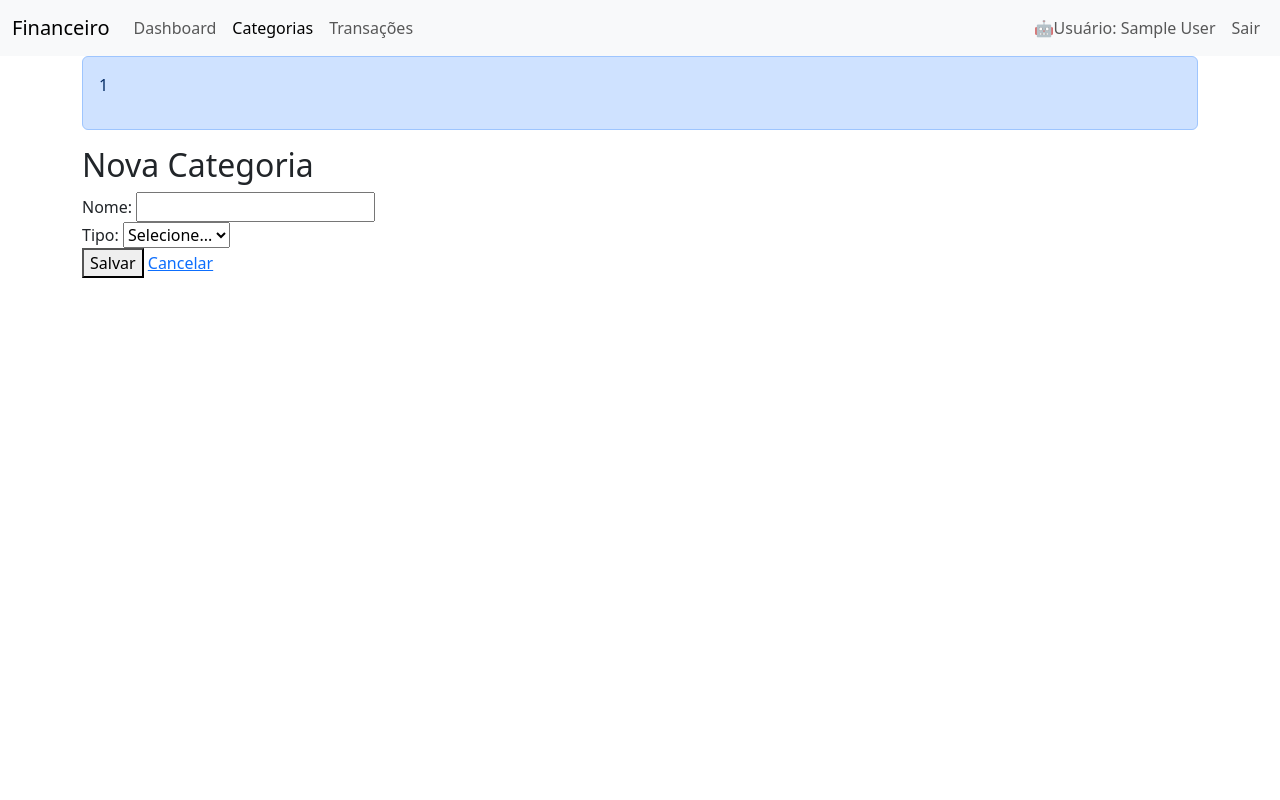
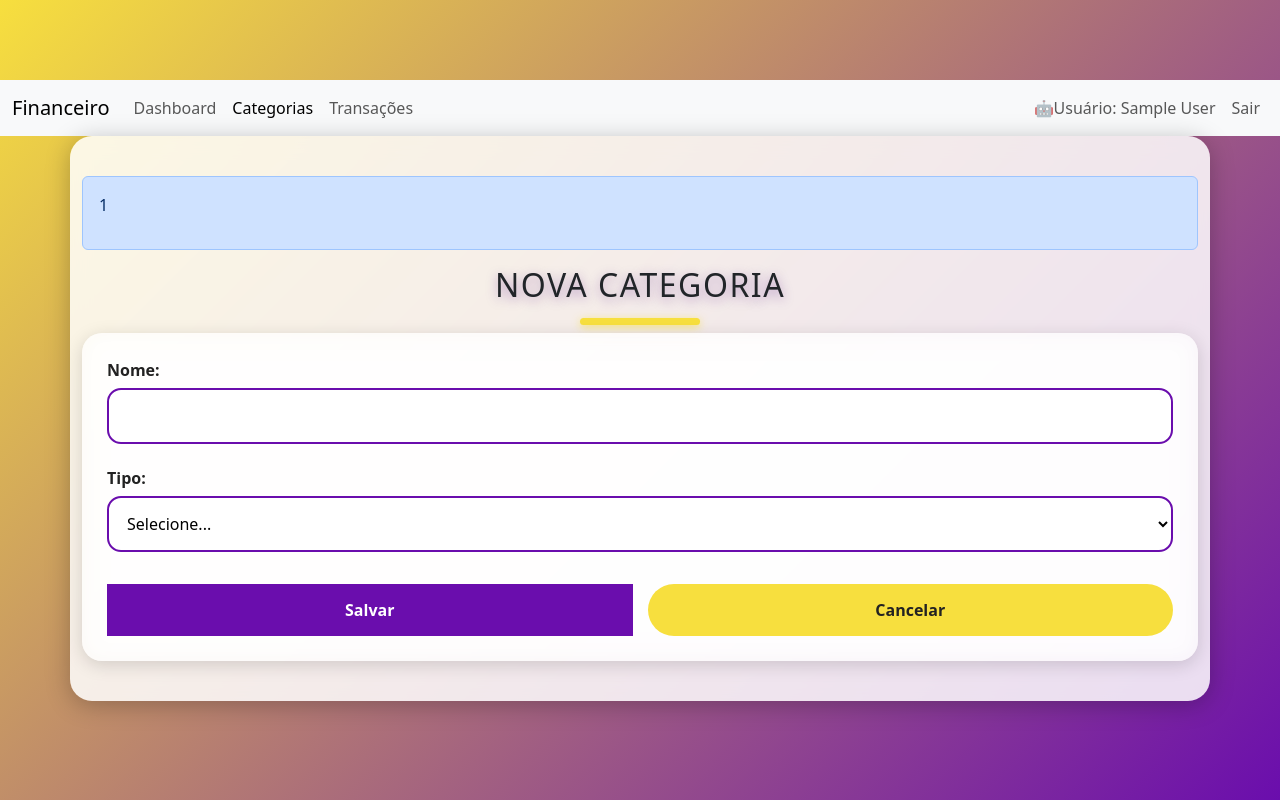
Before and after one commit to amandaguerchebru/financeiro, a PHP site: page /categorias_formulario.php in a window 1280 px wide. Run offline with PHP 8.4, Linux system fonts and the light colour scheme; the visitor is signed in with stand-in values (Sample User, id 1).

Commit message:
css
quase tudo finalizado, só falta a parte do formulário das categorias para ser melhorada na estilização

```diff
--- a/categorias_formulario.php
+++ b/categorias_formulario.php
@@ -40,10 +40,11 @@ if ($id_categoria) {
     <meta charset="UTF-8">
     <meta name="viewport" content="width=device-width, initial-scale=1.0">
     <title>Categorias - Sistema Financeiro</title>
+    <link rel="stylesheet" href="style_catform.css">
 </head>
 
 <body>
-    <?php include 'navbar.php' ?>
+    <?php include 'navbar.php'?>
     <?php include 'bootstrap.php' ?>
     <div class="container">
         <!-- <h1>Sistema Financeiro</h1>
@@ -55,7 +56,7 @@ if ($id_categoria) {
 
         <?php exibir_mensagem(); ?>
 
-        <!-- <nav>
+        <!-- <nav class="navbar-custom navbar navbar-expand-lg>
             <ul>
                 <li><a href="index.php">Dashboard</a></li>
                 <li><a href="categorias_listar.php">Categorias</a></li>
@@ -65,7 +66,7 @@ if ($id_categoria) {
 
         <h2><?php echo $categoria ? 'Editar' : 'Nova'; ?> Categoria</h2>
 
-        <form action="categorias_salvar.php" method="POST">
+        <form action="categorias_salvar.php" method="POST" class="form-card">
             <?php if ($categoria): ?>
                 <input type="hidden" name="id_categoria" value="<?php echo $categoria['id_categoria']; ?>">
             <?php endif; ?>
@@ -86,9 +87,9 @@ if ($id_categoria) {
                 </select>
             </div>
 
-            <div>
+            <div class="actions">
                 <button type="submit">Salvar</button>
-                <a href="categorias_listar.php">Cancelar</a>
+                <a href="categorias_listar.php" class="cancelar">Cancelar</a>
             </div>
         </form>
     </div>
--- a/categorias_listar.php
+++ b/categorias_listar.php
@@ -28,6 +28,7 @@ $categorias = $stmt->fetchAll();
     <meta name="viewport" content="width=device-width, initial-scale=1.0">
     <title>Categorias - Sistema Financeiro</title>
     <link href="https://cdn.jsdelivr.net/npm/bootstrap@5.3.8/dist/css/bootstrap.min.css" rel="stylesheet" integrity="sha384-sRIl4kxILFvY47J16cr9ZwB07vP4J8+LH7qKQnuqkuIAvNWLzeN8tE5YBujZqJLB" crossorigin="anonymous">
+    <link rel="stylesheet" href="style_catlistar.css">
 </head>
 
 <body>
--- a/navbar.php
+++ b/navbar.php
@@ -1,4 +1,4 @@
-<nav class="navbar navbar-expand-lg bg-body-tertiary">
+<nav class="navbar navbar-expand-lg bg-body-tertiary" class= class="navbar-custom navbar navbar-expand-lg">
         <div class="container-fluid">
             <a class="navbar-brand" href="#">Financeiro</a>
             <button class="navbar-toggler" type="button" data-bs-toggle="collapse" data-bs-target="#navbarNav" aria-controls="navbarNav" aria-expanded="false" aria-label="Toggle navigation">
--- /dev/null
+++ b/style_catform.css
@@ -0,0 +1,130 @@
+/* FUNDO EM GRADIENTE MINIONS */
+body {
+    background: linear-gradient(135deg, #F7DF3E 0%, #6A0DAD 100%);
+    min-height: 100vh;
+    padding-top: 80px;
+}
+
+/* CONTAINER CENTRAL */
+.container {
+    max-width: 650px;
+    background: rgba(255, 255, 255, 0.85);
+    backdrop-filter: blur(10px);
+    padding: 40px;
+    border-radius: 22px;
+    box-shadow: 0 4px 25px rgba(0, 0, 0, 0.25);
+}
+
+/* TÍTULO */
+h2 {
+    text-align: center;
+    font-size: 38px;
+    font-weight: 900;
+    letter-spacing: 1.5px;
+    color: #4B0082;
+    margin-bottom: 35px;
+    text-transform: uppercase;
+    text-shadow: 0 3px 12px rgba(75, 0, 130, 0.4);
+}
+
+h2::after {
+    content: "";
+    width: 120px;
+    height: 7px;
+    margin: 14px auto 0;
+    display: block;
+    border-radius: 6px;
+    background: #F7DF3E;
+    box-shadow: 0 2px 8px rgba(247, 223, 62, 0.7);
+}
+
+
+/* FORMULÁRIO EM CARTÃO */
+.form-card {
+    display: flex;
+    flex-direction: column;
+    gap: 22px;
+    padding: 25px;
+    border-radius: 20px;
+    background: rgba(255, 255, 255, 0.55);
+    backdrop-filter: blur(12px);
+    box-shadow: 0 4px 18px rgba(0, 0, 0, 0.15);
+}
+
+/* LABELS */
+label {
+    font-weight: 700;
+    color: #222;
+    margin-bottom: 6px;
+}
+
+/* INPUTS */
+input, select {
+    width: 100%;
+    padding: 14px;
+    border-radius: 14px;
+    border: 2px solid #6A0DAD;
+    background: #fff;
+    font-size: 16px;
+    outline: none;
+    transition: 0.2s ease;
+}
+
+input:focus,
+select:focus {
+    border-color: #F7DF3E;
+    box-shadow: 0 0 8px #F7DF3E;
+}
+
+/* ÁREA DOS BOTÕES */
+.actions {
+    display: flex;
+    justify-content: space-between;
+    gap: 15px;
+    margin-top: 10px;
+}
+
+/* BOTÃO SALVAR */
+button {
+    flex: 1;
+    padding: 14px;
+    background: #6A0DAD;
+    border: none;
+    color: white;
+    font-weight: 700;
+    border-radius: 80px; /* Super arredondado */
+    cursor: pointer;
+    font-size: 16px;
+    transition: 0.25s ease;
+}
+
+button:hover {
+    background: #F7DF3E;
+    color: #222;
+    transform: translateY(-2px);
+}
+
+/* BOTÃO CANCELAR */
+a.cancelar {
+    flex: 1;
+    padding: 14px;
+    text-align: center;
+    background: #F7DF3E;
+    color: #222;
+    font-weight: 700;
+    border-radius: 40px;
+    text-decoration: none;
+    transition: 0.25s ease;
+}
+
+a.cancelar:hover {
+    background: #ffe55c;
+    transform: translateY(-2px);
+}
+
+.navbar-custom {
+    background: #ffffff;
+    box-shadow: 0 2px 8px rgba(0, 0, 0, 0.1);
+    position: relative;
+    z-index: 10;
+}
--- a/transacoes_listar.php
+++ b/transacoes_listar.php
@@ -54,6 +54,7 @@ $categorias = $stmt_categorias->fetchAll();
     <meta charset="UTF-8">
     <meta name="viewport" content="width=device-width, initial-scale=1.0">
     <title>Transações - Sistema Financeiro</title>
+    <link rel="stylesheet" href="style_tlistar.css">
 </head>
 
 <body>
@@ -70,6 +71,7 @@ $categorias = $stmt_categorias->fetchAll();
         </div>
 
         <h3>Filtros</h3>
+
         <form method="GET" action="transacoes_listar.php">
             <div>
                 <label for="tipo">Tipo:</label>
@@ -95,12 +97,12 @@ $categorias = $stmt_categorias->fetchAll();
 
             <div>
                 <button type="submit">Filtrar</button>
-                <a href="transacoes_listar.php">Limpar Filtros</a>
+                <a href="transacoes_listar.php" class="limparfil">Limpar Filtros</a>
             </div>
         </form>
 
         <?php if (count($transacoes) > 0): ?>
-            <table border="1">
+            <table class="table">
                 <thead>
                     <tr>
                         <th>Data</th>
```
Also changed, not shown: style_catlistar.css (added, +124 -0 lines), style_tform.css (+27 -0 lines), style_tlistar.css (added, +214 -0 lines).
